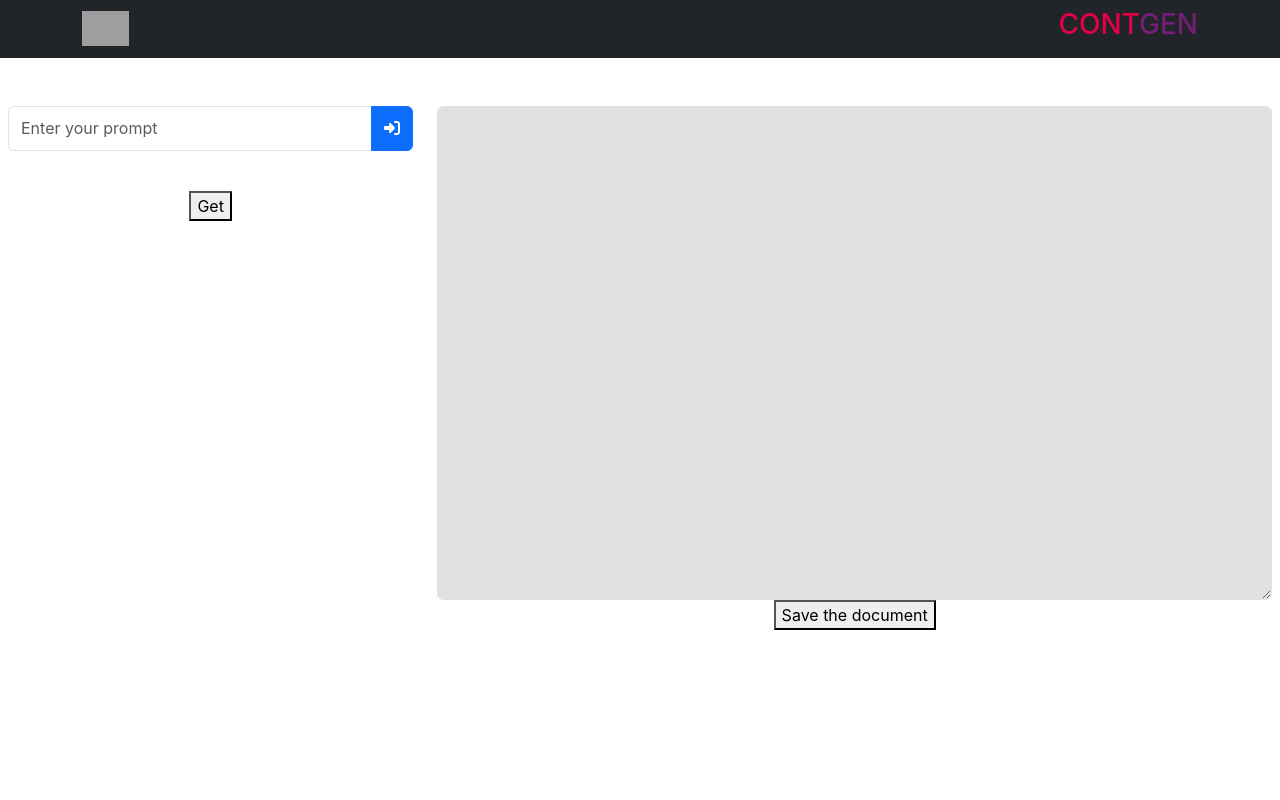
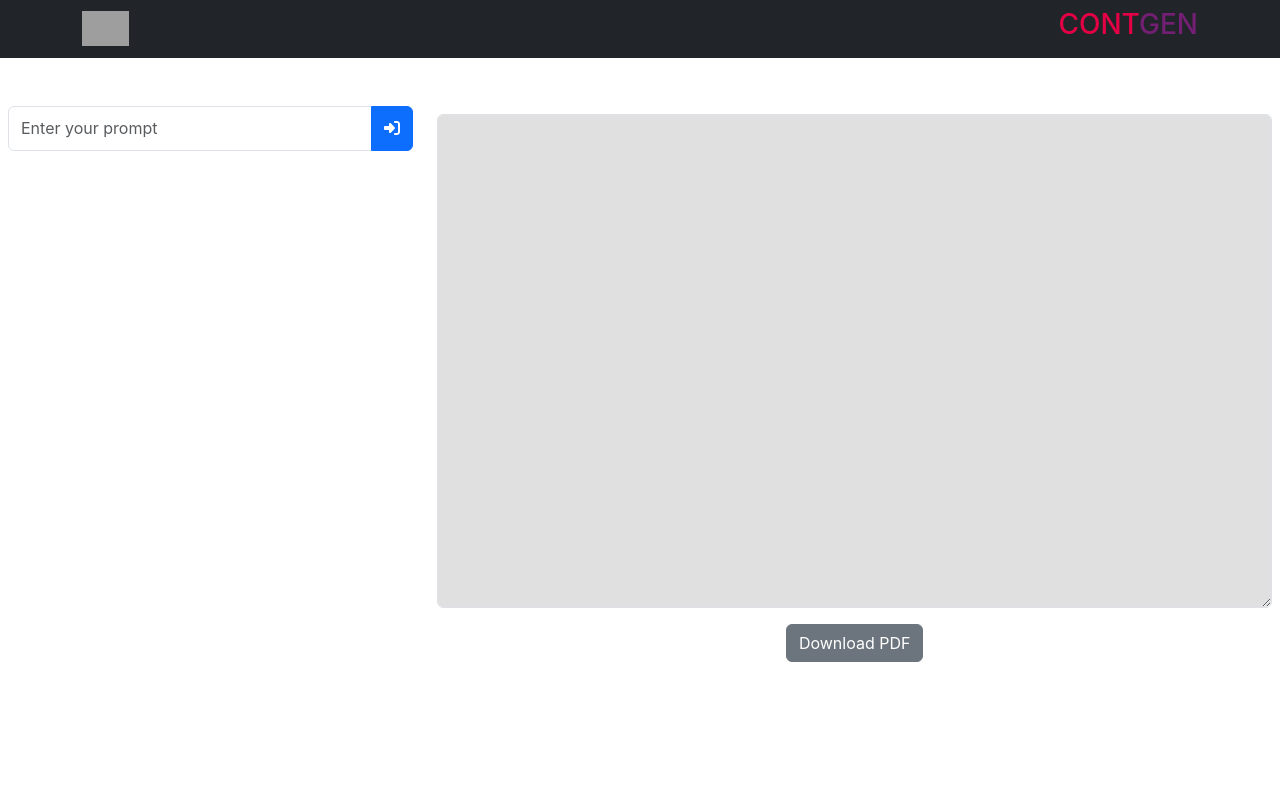
Before and after one commit to InnoScriptorium/Content_Generative, a React (Create React App) app in the folder frontend/: page / in a window 1280 px wide. Shown: the top 800 px of the page. Built offline with nearby package versions, Linux system fonts and the light colour scheme; grey boxes are pictures that could not be loaded; the HTML template or start-up script is replaced by a standard one.

Commit message:
The PDF generative functionality is added .

```diff
--- a/frontend/package.json
+++ b/frontend/package.json
@@ -12,6 +12,7 @@
     "@testing-library/react": "^13.4.0",
     "@testing-library/user-event": "^13.5.0",
     "axios": "^1.6.8",
+    "jspdf": "^2.5.1",
     "react": "^18.2.0",
     "react-dom": "^18.2.0",
     "react-scripts": "^5.0.1",
--- a/frontend/src/App.js
+++ b/frontend/src/App.js
@@ -2,6 +2,7 @@ import React, { useState } from "react";
 import axios from "axios";
 import { FontAwesomeIcon } from "@fortawesome/react-fontawesome";
 import { faRightToBracket } from "@fortawesome/free-solid-svg-icons";
+import { jsPDF } from "jspdf";
 import "./App.css";
 
 function App() {
@@ -9,8 +10,10 @@ function App() {
   const [responseArray, setResponseArray] = useState([]);
   const [loading, setLoading] = useState(false);
   const [error, setError] = useState(null);
-  const [fullResponseArray, setFullResponseArray] = useState("");
-  const [fetching, setFetching] = useState(false);
+  const [fullResponseArray, setFullResponseArray] = useState([]);
+  const [sideResponse, setSideResponse] = useState("");
+  const [tempFullResponseArray, setTempFullResponseArray] = useState([]);
+  const [response, setResponse] = useState("");
 
   const handleSubmit = async (e) => {
     e.preventDefault();
@@ -18,12 +21,37 @@ function App() {
     setLoading(true);
 
     try {
-      const modifiedQuestion = question + " table of contents ";
+      const modifiedQuestion = question + " table of  3 contents ";
       const res = await axios.post("http://localhost:3001/getResponse", {
         question: modifiedQuestion,
       });
       const responseArray = res.data.split("\n");
       setResponseArray(responseArray);
+
+      let tempResponses = [];
+
+      for (const item of responseArray) {
+        const modifiedItem = item.includes(question)
+          ? item
+          : item + " to " + question;
+        const res = await axios.post("http://localhost:3001/getResponse", {
+          question: modifiedItem,
+        });
+
+        tempResponses.push({ item: item, responseData: res.data });
+        if (tempResponses.length === 1) {
+          setResponse(res.data);
+          setSideResponse(item); // Set the sideResponse to highlight the first item
+        }
+
+        //setFullResponseArray((prevState) => [...prevState, `art ${item}\n${res.data}\n\n`]);
+        setFullResponseArray((prevState) => [
+          ...prevState,
+          { item: item, data: res.data },
+        ]);
+
+        setTempFullResponseArray(tempResponses);
+      }
     } catch (err) {
       if (err.response && err.response.data && err.response.data.error) {
         setError(err.response.data.error);
@@ -36,133 +64,109 @@ function App() {
     }
   };
 
-  const fullRes = async () => {
-    try {
-      setFetching(true);
-      let tempFullResponseArray = [];
-
-      for (const item of responseArray) {
-        const modifiedItem = item.includes(question) ? item : item + ' to ' + question;
-        const res = await axios.post("http://localhost:3001/getResponse", {
-          question: modifiedItem,
-        });
-
-        const toBoldItalicText = (text) => {
-          const boldItalicCharacters = {
-            a: "𝗮",
-            b: "𝗯",
-            c: "𝗰",
-            d: "𝗱",
-            e: "𝗲",
-            f: "𝗳",
-            g: "𝗴",
-            h: "𝗵",
-            i: "𝗶",
-            j: "𝗷",
-            k: "𝗸",
-            l: "𝗹",
-            m: "𝗺",
-            n: "𝗻",
-            o: "𝗼",
-            p: "𝗽",
-            q: "𝗾",
-            r: "𝗿",
-            s: "𝘀",
-            t: "𝘁",
-            u: "𝘂",
-            v: "𝘃",
-            w: "𝘄",
-            x: "𝘅",
-            y: "𝘆",
-            z: "𝘇",
-            A: "𝗔",
-            B: "𝗕",
-            C: "𝗖",
-            D: "𝗗",
-            E: "𝗘",
-            F: "𝗙",
-            G: "𝗚",
-            H: "𝗛",
-            I: "𝗜",
-            J: "𝗝",
-            K: "𝗞",
-            L: "𝗟",
-            M: "𝗠",
-            N: "𝗡",
-            O: "𝗢",
-            P: "𝗣",
-            Q: "𝗤",
-            R: "𝗥",
-            S: "𝗦",
-            T: "𝗧",
-            U: "𝗨",
-            V: "𝗩",
-            W: "𝗪",
-            X: "𝗫",
-            Y: "𝗬",
-            Z: "𝗭",
-            " ": " ",
-          };
-
-          return [...text].map(char => boldItalicCharacters[char] || char).join('');
-        };
-
-        tempFullResponseArray.push({ item: toBoldItalicText(item), responseData: res.data });
-
-        setFullResponseArray(prevState => prevState + `${toBoldItalicText(item)}\n${res.data}\n\n`);
-      }
-    } catch (error) {
-      console.error("Error fetching responses from server:", error);
-    } finally {
-      setFetching(false);
+  const reGeneRes = (item, index) => {
+    if (tempFullResponseArray[index]) {
+      setResponse(tempFullResponseArray[index].responseData);
+      setSideResponse(item); // Set the sideResponse to highlight the clicked item
+    } else {
+      console.log("Error: Index not found in tempFullResponseArray");
     }
   };
 
-  const addToDocument = async (question, responseArray, fullResponseArray) => {
-    try {
-      await axios.post('http://localhost:3001/addToDocument', { question, responseArray, fullResponseArray });
-      console.log('Content added to document successfully');
-    } catch (error) {
-      console.error('Error adding content to document:', error);
-    }
-  };
+  const pdfDownload = () => {
+    const doc = new jsPDF();
+    const pageHeight = doc.internal.pageSize.height;
+    const pageWidth = doc.internal.pageSize.width;
+    const margin = 10;
+    const maxLineWidth = pageWidth - 2 * margin; // Account for the left and right margins
+    const lineHeight = 7; // Reduced line height
+    const itemLineHeight = 8; // Slightly larger line height for the item
+    let yOffset = margin;
 
-  const fetchDocumentContent = async () => {
-    try {
-      const response = await axios.get('http://localhost:3001/getDocumentContent');
-      return response.data;
-    } catch (error) {
-      console.error('Error fetching document content:', error);
-      return null;
-    }
-  };
+    const processText = (text) => {
+      const lines = doc.splitTextToSize(text, maxLineWidth); // Split text into lines that fit within maxLineWidth
+      return lines;
+    };
 
-  const saveDocument = async () => {
-    try {
-      await addToDocument(question, responseArray, fullResponseArray);
+    // Add the heading
+    const modifiedQuestion = question.toUpperCase();
+    doc.setFontSize(20); // Make the heading larger
+    doc.setFont("helvetica", "bold");
+    doc.setTextColor(0, 128, 0); // Green color
+    const textWidth = doc.getTextWidth(modifiedQuestion);
+    const textX = (pageWidth - textWidth) / 2;
+    doc.text(modifiedQuestion, textX, yOffset);
+    yOffset += 3; // Move yOffset down by the height of the heading
 
-      const documentContent = await fetchDocumentContent();
-      if (!documentContent) {
-        console.error('Document content not found.');
-        return;
-      }
+    // Add a single bold horizontal line immediately after the heading
+    const lineStartX = margin;
+    const lineEndX = pageWidth - margin;
+    doc.setDrawColor(0, 0, 0); // Black color for line
+    doc.setLineWidth(1.5); // Set line width to make it bold
+    doc.line(lineStartX, yOffset, lineEndX, yOffset); // Draw the line
+    yOffset += 8; // Space after the line
 
-      const response = await axios.get('http://localhost:3001/generate-document', {
-        params: { documentContent },
-        responseType: 'blob'
+    // Add "Table Of Contents:" string
+    doc.setFontSize(12);
+    doc.setFont("helvetica", "bold");
+    doc.setTextColor(0, 0, 0); // Black color for text
+    doc.text("Table Of Contents:", margin, yOffset);
+    yOffset += lineHeight; // Adjust yOffset for the next content
+
+    // Reset font settings for the content
+    doc.setFontSize(14);
+    doc.setFont("helvetica", "normal");
+
+    // First, add the contents of responseArray
+    responseArray.forEach((line) => {
+      const lines = processText(line);
+      lines.forEach((textLine) => {
+        if (yOffset + lineHeight > pageHeight - margin) {
+          // Check if we need to add a new page
+          doc.addPage();
+          yOffset = margin;
+        }
+        doc.text(textLine, margin, yOffset);
+        yOffset += lineHeight; // Increase the yOffset for the next line
+      });
+    });
+
+    // Add a small space before adding fullResponseArray contents
+    yOffset += lineHeight / 2; // Reduce space
+
+    // Then, add the contents of fullResponseArray
+    fullResponseArray.forEach((entry) => {
+      const { item, data } = entry;
+
+      // Process and add the item in bold
+      doc.setFont("helvetica", "bold");
+      const itemLines = processText(item);
+      itemLines.forEach((line) => {
+        if (yOffset + itemLineHeight > pageHeight - margin) {
+          // Check if we need to add a new page
+          doc.addPage();
+          yOffset = margin;
+        }
+        doc.text(line, margin, yOffset);
+        yOffset += itemLineHeight; // Increase the yOffset for the next line
       });
 
-      const url = window.URL.createObjectURL(new Blob([response.data]));
-      const link = document.createElement('a');
-      link.href = url;
-      link.download = 'document.docx';
-      document.body.appendChild(link);
-      link.click();
-      window.URL.revokeObjectURL(url);
-      document.body.removeChild(link);
-    } catch (error) {
-      console.error('Error generating or downloading document:', error);
-    }
+      // Process and add the data in normal font
+      doc.setFont("helvetica", "normal");
+      const dataLines = processText(data);
+      dataLines.forEach((line) => {
+        if (yOffset + lineHeight > pageHeight - margin) {
+          doc.addPage();
+          yOffset = margin;
+        }
+        doc.text(line, margin, yOffset);
+        yOffset += lineHeight;
+      });
+
+      yOffset += lineHeight / 2;
+    });
+
+    doc.save(`${modifiedQuestion}.pdf`);
   };
 
   return (
@@ -215,26 +219,57 @@ function App() {
               <br />
             </form>
             {error && <p className="text-danger">{error}</p>}
-            {responseArray.map((item, index) => (
+            {/* {responseArray.map((item, index) => (
               <div
                 key={index}
                 className="response-item"
+                onClick={() => reGeneRes(item, index)}
+                style={{ backgroundColor: item === sideResponse ? 'aqua' : '' }}
               >
-                <pre className="text-dark big-item">{item}</pre>
+                <pre
+                  className="text-dark big-item"
+                  style={{ backgroundColor: '#e5e5e5'}}>
+                  {item}
+                </pre>
               </div>
-            ))}
-            <button className="get" onClick={fullRes} disabled={fetching}>
-              {fetching ? "Getting..." : "Get"}
-            </button>
+            ))} */}
+            {responseArray.map((item, index) => {
+              const itemExists = tempFullResponseArray.some(
+                (responseItem) => responseItem.item === item
+              );
+              const backgroundColor = itemExists ? "#e5e5e5" : "red";
+
+              return (
+                <div
+                  key={index}
+                  className="response-item"
+                  onClick={() => reGeneRes(item, index)}
+                  style={{
+                    backgroundColor: item === sideResponse ? "aqua" : "",
+                  }}
+                >
+                  <pre
+                    className="text-dark big-item"
+                    style={{ backgroundColor: backgroundColor }}
+                  >
+                    {item}
+                  </pre>
+                </div>
+              );
+            })}
           </div>
-          <div className="col-8  min-vh-100 side-response">
+
+          <div className="col-8 min-vh-100 side-response">
+            <h3>{sideResponse}</h3>
             <textarea
               className="form-control"
               readOnly
-              value={fullResponseArray}
+              value={response}
               rows={20}
             />
-            <button onClick={saveDocument}>Save the document</button>
+            <button onClick={pdfDownload} className="btn btn-secondary mt-3">
+              Download PDF
+            </button>
           </div>
         </div>
       </main>
```
Also changed, not shown: 2 other files (tests, documents, lock files or other folders).
